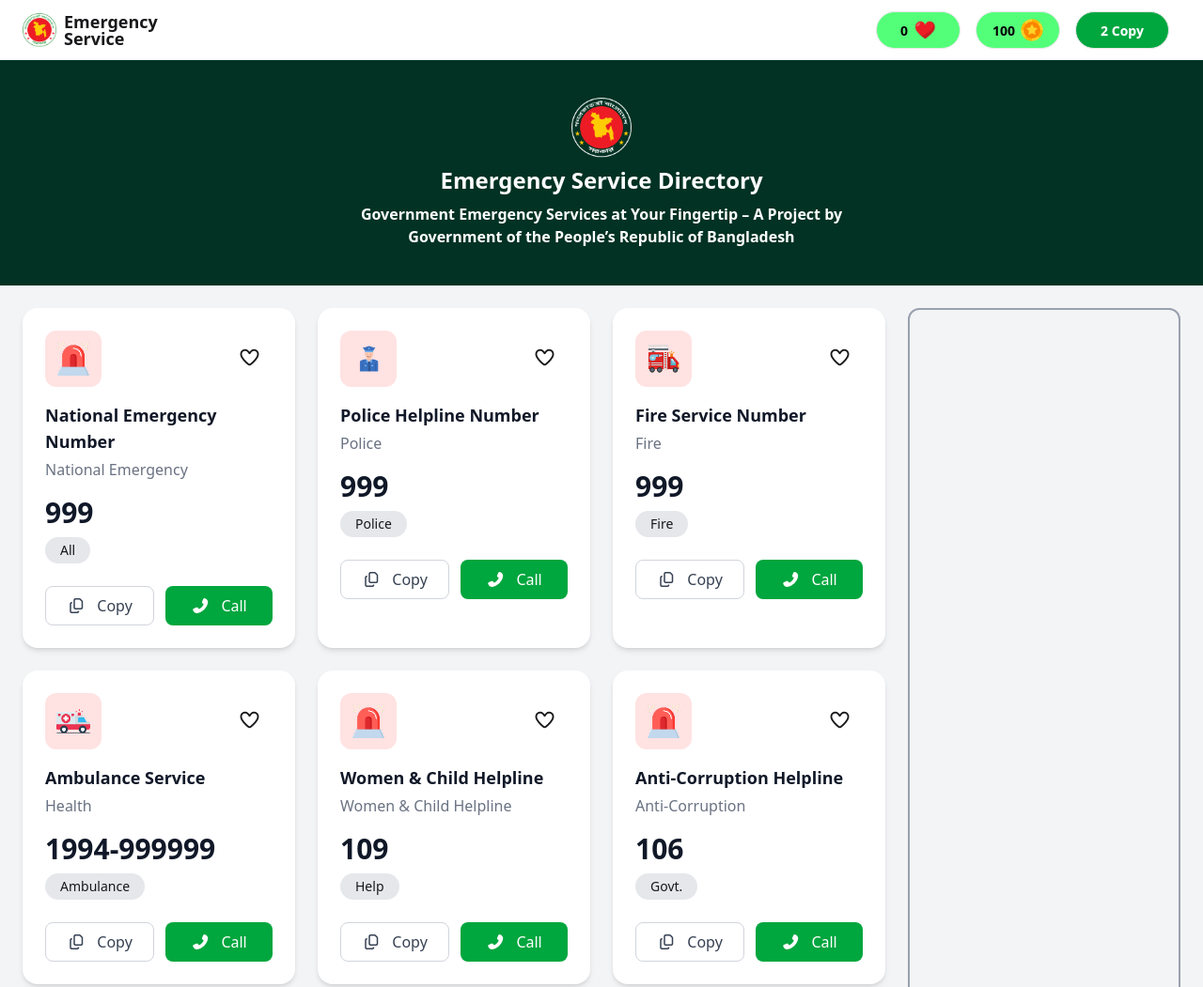
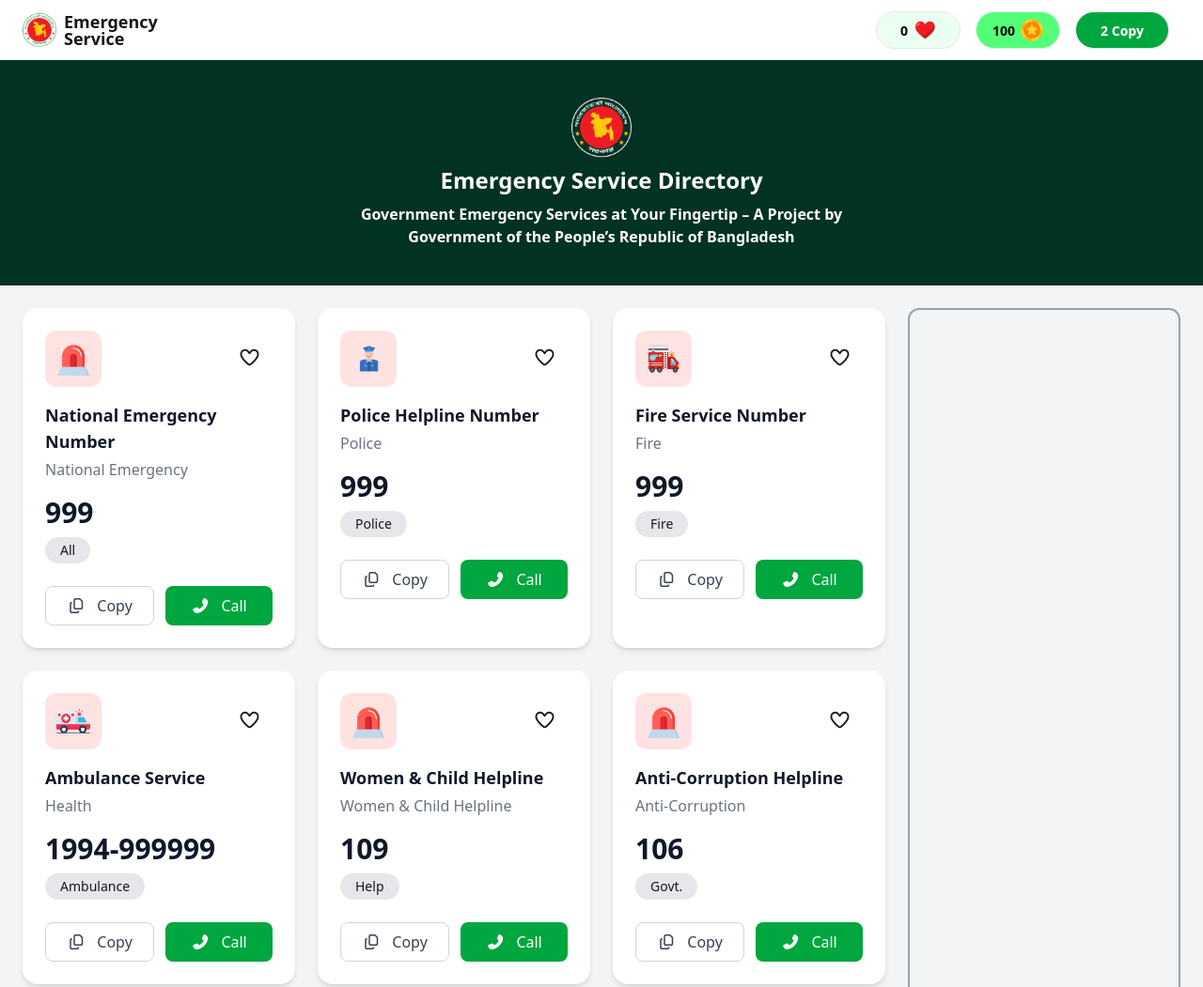
Before and after one commit to tanjirultusher/Emergency-Service-Webpage, a plain HTML site: page index.html in a window 1280 px wide. Shown: the top 1051 px of the page at 94% size. Drawn offline with nearby package versions, Linux system fonts and the light colour scheme.

Commit message:
changed button color

```diff
--- a/index.html
+++ b/index.html
@@ -28,7 +28,7 @@
           </h2>
         </div>
         <div class="flex gap-2 sm:gap-4 mr-2 sm:mr-6">
-          <button class="bg-[#41FF6B]/90 text-black btn rounded-3xl px-3 sm:w-[90px]">
+          <button class="bg-[#41FF6B]/10 text-black btn rounded-3xl px-3 sm:w-[90px]">
             0 <img class="w-5 sm:w-6" src="assets/heart.png" alt="" />
           </button>
           <button class="bg-[#41FF6B]/90 text-black btn rounded-3xl px-3 sm:w-[90px]">
```
